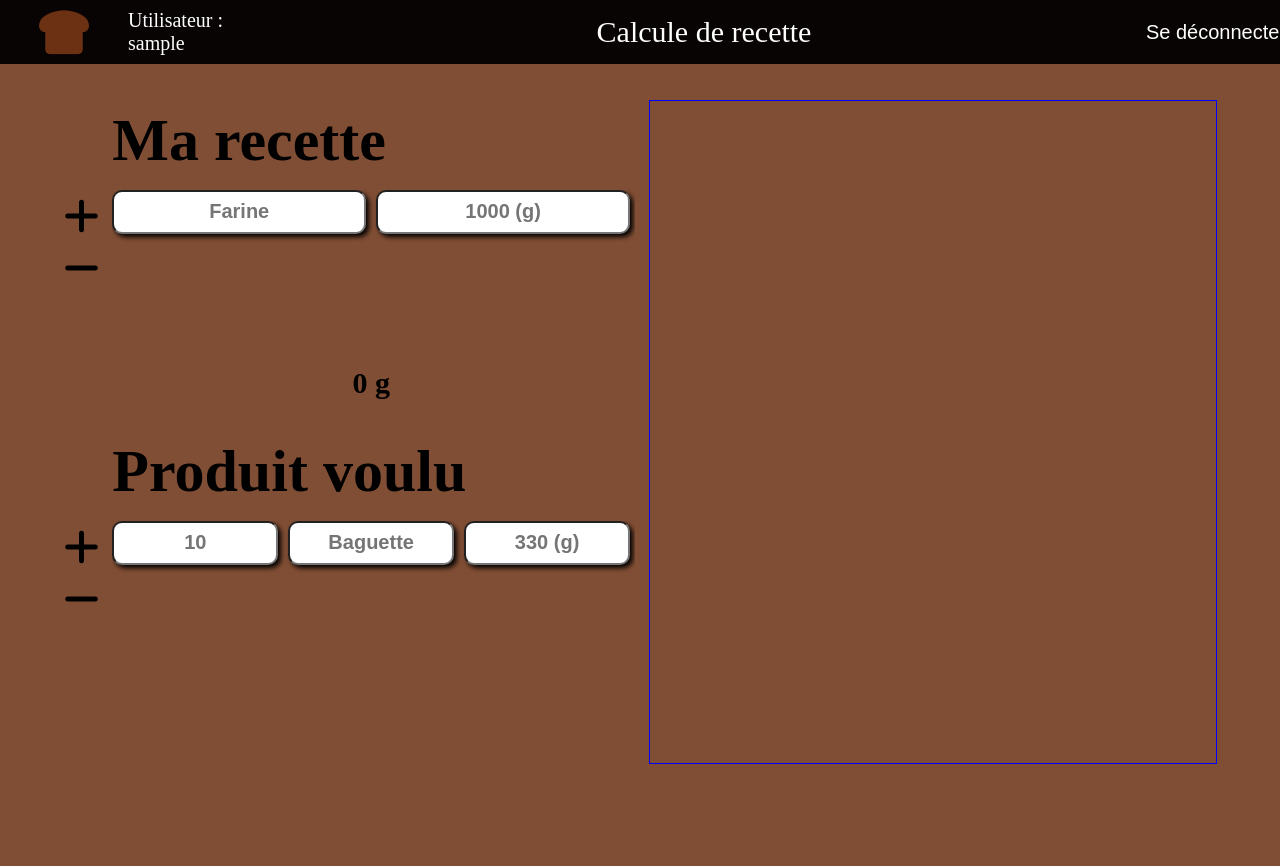
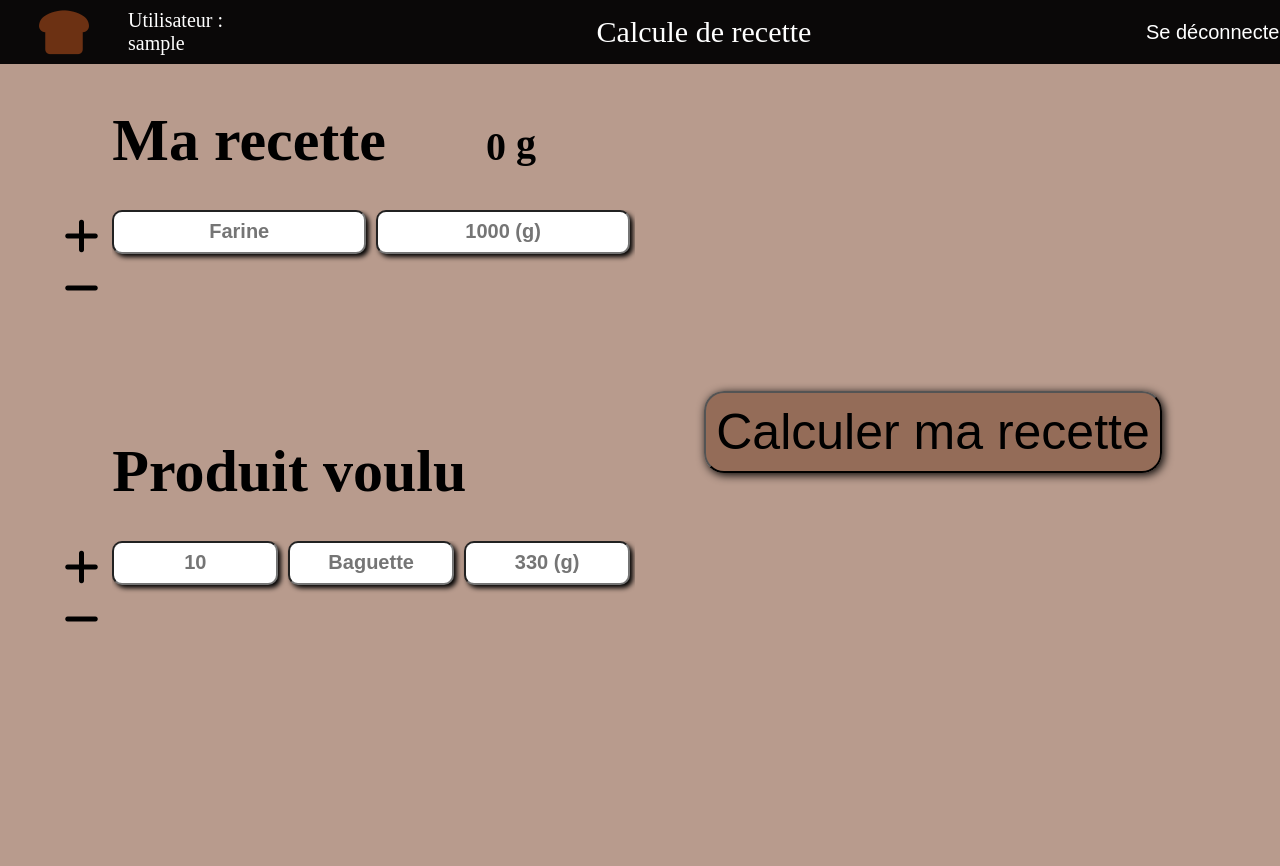
Before and after one commit to AnthonyBoschat/Presentation, a PHP site: the page made by Boulangerie/main_page/main.php in a window 1280 px wide. Before the commit the page ends 764 px from the top, so only its background shows below. Run offline with PHP 8.4, Linux system fonts and the light colour scheme; the visitor is signed in with stand-in values (Sample User, id 1).

Commit message:
continuation

```diff
--- a/Boulangerie/main_page/main.css
+++ b/Boulangerie/main_page/main.css
@@ -26,6 +26,18 @@
     opacity: 0.5;
 }
 
+#button_calcule:hover
+{
+    cursor: pointer;
+    box-shadow: 4px 4px 15px black;
+}
+
+#button_calcule_again:hover
+{
+    cursor: pointer;
+    box-shadow: 4px 4px 15px black;
+}
+
 /*********/
 /* Basic */
 /*********/
@@ -34,7 +46,7 @@
 
 body
 {
-    background-color: rgba(108, 49, 19, 0.859);
+    background-color: rgba(108, 49, 19, 0.483);
     width: 100%;
     height: 100vh;
 }
@@ -120,9 +132,19 @@ header div
     font-weight: 700;
     padding-top: 5px;
     padding-bottom: 5px;
-    width: 80%;
+    width: fit-content;
     position: relative;
     top: -10px;
+    display: flex;
+    gap: 100px;
+    align-items: center;
+}
+
+.title span
+{
+    position: relative;
+    top: 3px;
+    font-size: 40px;
 }
 
 .add_minus_box
@@ -130,7 +152,7 @@ header div
     width: 5%;
     font-size: 40px;
     position: relative;
-    top: 83px;
+    top: 103px;
     display: flex;
     flex-direction: column;
     gap: 5px;
@@ -174,6 +196,7 @@ header div
     display: flex;
     height: 90%;
     flex-direction: column;
+    gap: 20px;
 }
 
 /* Box recette*/
@@ -185,11 +208,6 @@ header div
     flex-direction: column;
 }
 
-#title_box
-{
-    display: flex;
-}
-
 #recette_box_child
 {
     gap: 20px;
@@ -197,22 +215,6 @@ header div
     height: 100%;
     padding-top: 10px;
 }
-
-#user_poid_total_recette_box
-{
-    display: flex;
-    margin-top: 40px;
-    justify-content: center;
-}
-
-#user_poid_total_recette
-{
-    height: fit-content;
-    font-size: 30px;
-    font-weight: 700;
-}
-
-
 
 /* Box product */
 #product_box
@@ -240,8 +242,162 @@ header div
 
 
 /* Box du programme */
-#program_box
+/*  */
+
+#programme_box_button
 {
     width: 50%;
-    outline: 1px solid blue;
+    display: flex;
+    justify-content: center;
+    align-items: center;
 }
+
+#button_calcule
+{
+    font-size: 50px;
+    background: none;
+    padding: 10px;
+    box-shadow: 2px 2px 10px black;
+    border-radius: 20px;
+    background-color: rgba(142, 101, 80, 0.859);
+}
+
+
+/* */
+
+#programme_box
+{
+    width: 50%;
+    display: flex;
+    flex-direction: column;
+    display: none;
+}
+
+#programme_box_title
+{
+    display: flex;
+    font-size: 60px;
+    font-weight: 700;
+    justify-content: space-between;
+}
+
+#button_calcule_again
+{
+    font-size: 30px;
+    background: none;
+    padding: 10px;
+    box-shadow: 2px 2px 10px black;
+    border-radius: 20px;
+    background-color: rgba(142, 101, 80, 0.859);
+}
+
+#programme_box_main
+{
+    margin-top: 50px;
+    display: flex;
+    width: 100%;
+    height: 100%;
+}
+
+#programme_recette_box
+{
+    height: 100%;
+    width: 60%;
+    display: flex;
+    flex-direction: column;
+}
+
+.programme_recette_line
+{
+    display: flex;
+    width: 90%;
+    margin-left: 5%;
+    margin-right: 5%;
+    gap: 10px;
+    margin-top: 20px;
+    font-size: 35px;
+    font-weight: 700;
+    justify-content: center;
+}
+
+#programme_information_box
+{
+    outline: 4px double black;
+    height: 100%;
+    width: 40%;
+    display: flex;
+    flex-direction: column;
+}
+
+#programme_coefficient_box
+{
+    width: 100%;
+    height: 25%;
+    display: flex;
+    flex-direction: column;
+    justify-content: center;
+    align-items: center;
+    font-size: 25px;
+    gap: 20px;
+    outline: 4px double black;
+}
+
+#programme_coefficient_title
+{
+    color: rgb(123, 0, 0);
+    font-size: 25px;
+    font-weight: 700;
+}
+
+#programme_coefficient_value
+{
+    font-size: 35px;
+    font-weight: 700;
+}
+
+#programme_poid_total_box
+{
+    width: 100%;
+    height: 25%;
+    display: flex;
+    flex-direction: column;
+    justify-content: center;
+    align-items: center;
+    font-size: 25px;
+    gap: 20px;
+}
+
+#programme_poid_total_title
+{
+    color: rgb(123, 0, 0);
+    font-size: 25px;
+    font-weight: 700;
+}
+
+#programme_poid_total_value
+{
+    font-size: 35px;
+    font-weight: 700;
+}
+
+#programme_recap_product_box
+{
+    width: 100%;
+    height: 50%;
+    max-height: 50%;
+    display: flex;
+    flex-direction: column;
+    align-items: center;
+    overflow-y: auto;
+    outline: 4px double black;
+}
+
+.programme_recap_product_line
+{
+    width: 90%;
+    margin-left: 5%;
+    margin-right: 5%;
+    margin-top: 10px;
+    font-size: 25px;
+    font-weight: 700;
+}
--- a/Boulangerie/main_page/main.php
+++ b/Boulangerie/main_page/main.php
@@ -30,15 +30,12 @@
                             <div><i class="fa-solid fa-minus minus"></i></div>
                         </div>
                         <div class="input_box_global">
-                            <div class="title">Ma recette</div>
+                            <div class="title">Ma recette <span><span id="user_poid_total_recette_value">0</span> g</span> </div>
                             <div class="input_box" id="recette_input_box">
                                 <div class="recette_input_line input_line">
                                     <input type="text" placeholder="Farine" id="user_recette_ingredient">
                                     <input type="text" placeholder="1000 (g)" id="user_recette_poid" class="user_recette_poid">
                                 </div>
-                            </div>
-                            <div id="user_poid_total_recette_box">
-                                <div id="user_poid_total_recette"><span id="user_poid_total_recette_value">0</span> g</div>
                             </div>
                         </div>
                     </div>
@@ -69,8 +66,34 @@
 
 
 
-
-            <div id="program_box">
+            <div id="programme_box_button">
+                <button id="button_calcule">Calculer ma recette</button>
+            </div>
+            <div id="programme_box">
+                <div id="programme_box_title">Recette final <button id="button_calcule_again">Calculer à nouveau</button></div>
+                <div id="programme_box_main">
+                    <div id="programme_recette_box">
+                        <div class="programme_recette_line">
+                            <div class="programme_recette_line_name">Farine T65 <i class="fa-solid fa-arrow-right-long"></i></div>
+                            <div class="programme_recette_line_total"><span class="programme_recette_line_total_value">1000</span> g</div>
+                        </div>
+                    </div>
+                    <div id="programme_information_box">
+                        <div id="programme_coefficient_box">
+                            <div id="programme_coefficient_title">Coefficient multiplicateur</div>
+                            <div>~ <span id="programme_coefficient_value"> 2</span></div>
+                        </div>
+                        <div id="programme_poid_total_box">
+                            <div id="programme_poid_total_title">Poid total</div>
+                            <div id="programme_poid_total_value">19750 g</div>
+                        </div>
+                        <div id="programme_recap_product_box">
+                            <div class="programme_recap_product_line">
+                                Pour 10 baguette à 250g
+                            </div>
+                        </div>
+                    </div>
+                </div>
             </div>
         </div>
     </div>
--- a/Boulangerie/main_page/main_javascript.js
+++ b/Boulangerie/main_page/main_javascript.js
@@ -6,7 +6,8 @@
 
 const   add = document.querySelectorAll(".add"),
         minus = document.querySelectorAll(".minus"),
-        total_poid_recette_user_value = document.getElementById("user_poid_total_recette_value");
+        total_poid_recette_user_value = document.getElementById("user_poid_total_recette_value"),
+        bouton_calculer = document.getElementById("button_calcule");
 
 //////////////////////////////////////////////
 //////////////////////////////////////////////
@@ -21,6 +22,7 @@ function main()
     add_listener_pilote()
     minus_listener_pilote()
     total_recette_update_pilote()
+    bouton_calcul_pilote()
 }
 
 //////////////////////////////////////////////
@@ -42,6 +44,11 @@ function minus_listener_pilote()
 function total_recette_update_pilote()
 {
     total_recette_update_description()
+}
+
+function bouton_calcul_pilote()
+{
+    bouton_calcul_description()
 }
 
 //////////////////////////////////////////////
@@ -73,6 +80,11 @@ function total_recette_update_description()
         {
             input.addEventListener("change", update_total_poid_recette, true)
         })
+}
+
+function bouton_calcul_description()
+{
+    bouton_calculer.addEventListener("click", calcul_et_affichage, true)
 }
 
 //////////////////////////////////////////////
@@ -134,6 +146,15 @@ function supprimer_input_line(event)
     update_total_poid_recette()
 }
 
+// calculer la nouvelle recette, et afficher la boite recette final
+function calcul_et_affichage(event)
+{   // A terminer
+    let boite_à_disparaitre = document.getElementById("programme_box_button")
+    boite_à_disparaitre.style.display = "none"
+    let boite_à_apparaitre = document.getElementById("programme_box")
+    boite_à_apparaitre.style.display = "flex"
+}
+
 //////////////////////////////////////////////
 //////////////////////////////////////////////
 /* Fonctions d'update */
@@ -162,3 +183,9 @@ function update_total_poid_recette()
     // On ajoute le total dans la destination
     total_poid_recette_user_value.innerHTML = total;
 }
+
+//////////////////////////////////////////////
+//////////////////////////////////////////////
+/* Fonction utiliser dans les fonctions appliquer dans les listeners */
+//////////////////////////////////////////////
+//////////////////////////////////////////////
```
